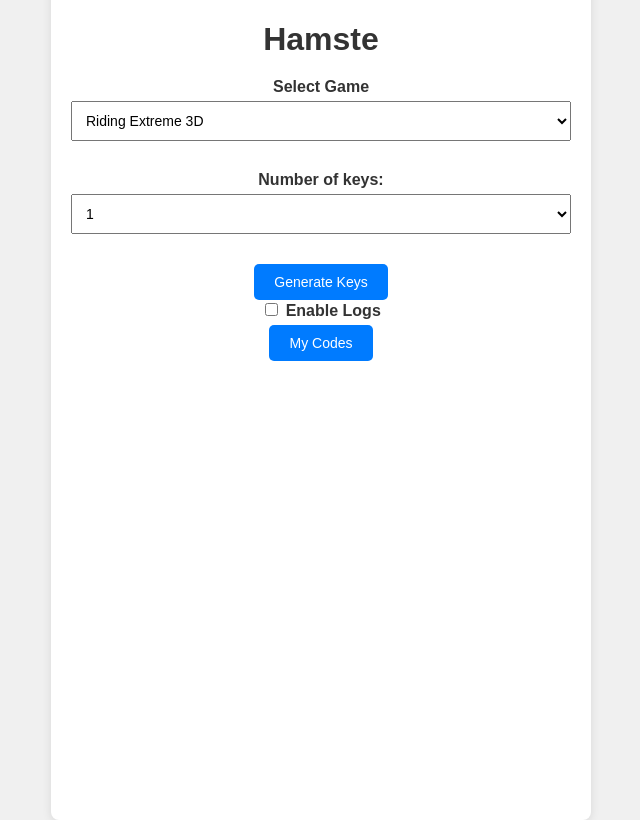
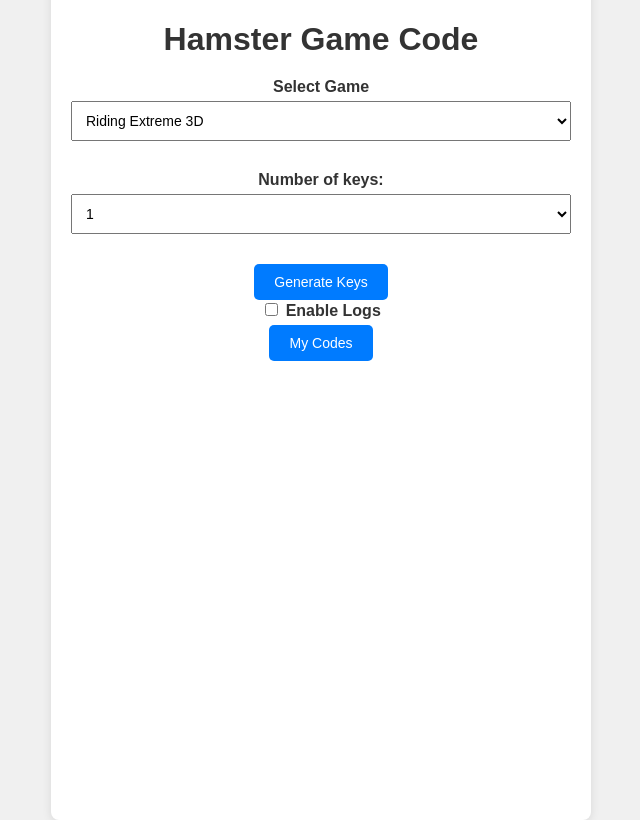
Before and after one commit to BidyutRoy2/Hamster-Tools, a plain HTML site: page index.html in a window 1280 px wide. Shown: the whole page, without its empty margins (319-959 px from the left). Drawn offline with Linux system fonts and the light colour scheme.

Commit message:
Update index.html

```diff
--- a/index.html
+++ b/index.html
@@ -3,13 +3,13 @@
 <head>
     <meta charset="UTF-8">
     <meta name="viewport" content="width=device-width, initial-scale=1.0">
-    <title>Game Promo Code Generator</title>
+    <title>Hidden Gem Game Promo Code Generator</title>
     <link rel="stylesheet" href="styles.css">
     <link rel="shortcut icon" href="favicon.png" type="image/x-icon">
 </head>
 <body>
     <div class="container">
-        <h1>Hamste</h1>
+        <h1>Hamster Game Code</h1>
         <div class="form-group">
             <label for="gameSelect">Select Game</label>
             <select id="gameSelect">
```
